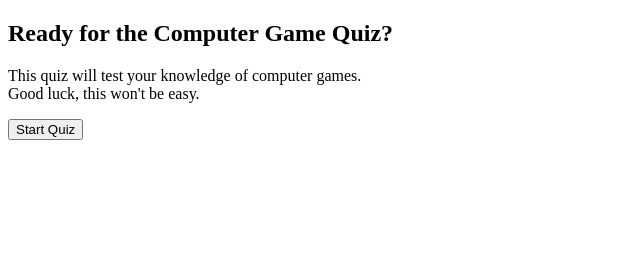
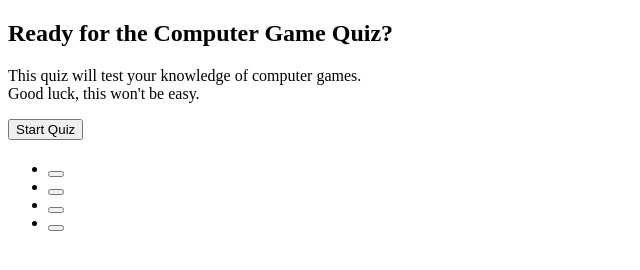
Before and after one commit to elbin-cenisev/computer-game-quiz, a plain HTML site: page index.html in a window 1280 px wide. Shown: the full height of the page, 0-640 px from the left. Drawn offline with Linux system fonts and the light colour scheme.

Commit message:
Added a section that will display the questions

```diff
--- a/index.html
+++ b/index.html
@@ -13,7 +13,7 @@
 
 <body>
   <!-- This is the starting screen. It should be visible by default.-->
-  <section id="start">
+  <section id="startSec">
     <h1>Ready for the Computer Game Quiz?</h1>
     <p>
       This quiz will test your knowledge of computer games.<br>
@@ -22,6 +22,22 @@
     <button id="startBtn">Start Quiz</button>
   </section>
 
+  <!-- After the quiz starts, you are given one question at a time,
+    which is displayed in this section-->
+  <section id="questionSec">
+    <!-- The question is displayed in h1-->
+    <h1 class="question"></h1>
+      <!-- ul contains each possible answer-->
+      <ul>
+        <li><button class="answer"></button></li>
+        <li><button class="answer"></button></li>
+        <li><button class="answer"></button></li>
+        <li><button class="answer"></button></li>
+      </ul>
+      <!-- Indicator indicates whether selection was (in)correct -->
+      <span class="indicator"></span>
+  </section>
+
   <script src="./assets/js/script.js"></script>
 </body>
 </html>
```
